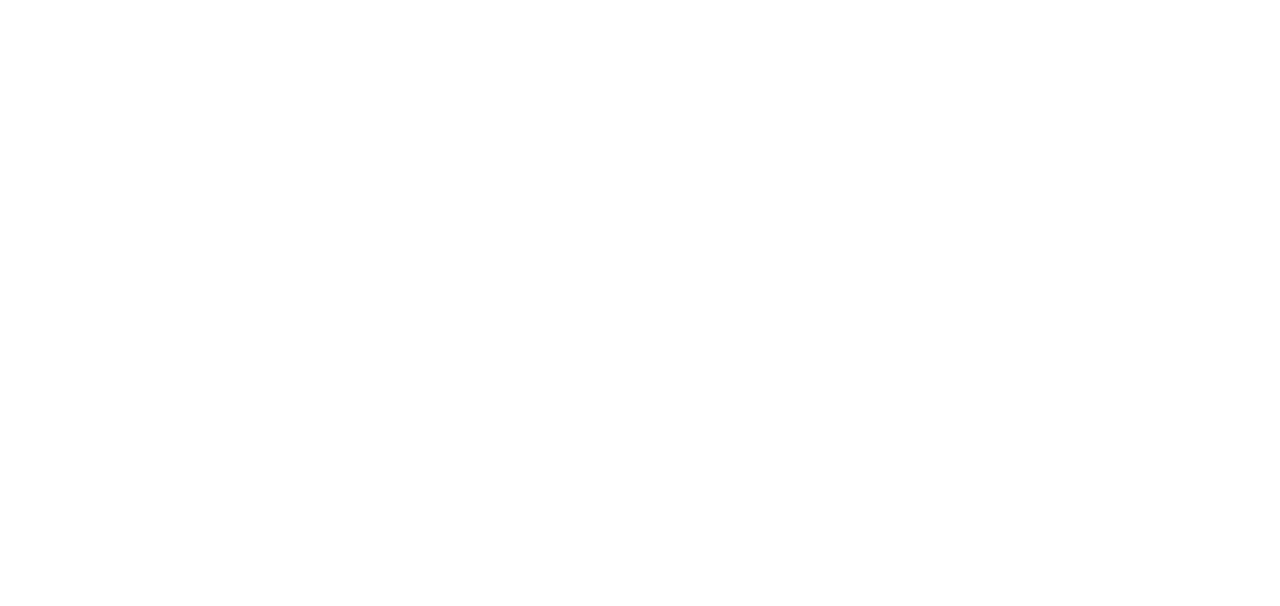
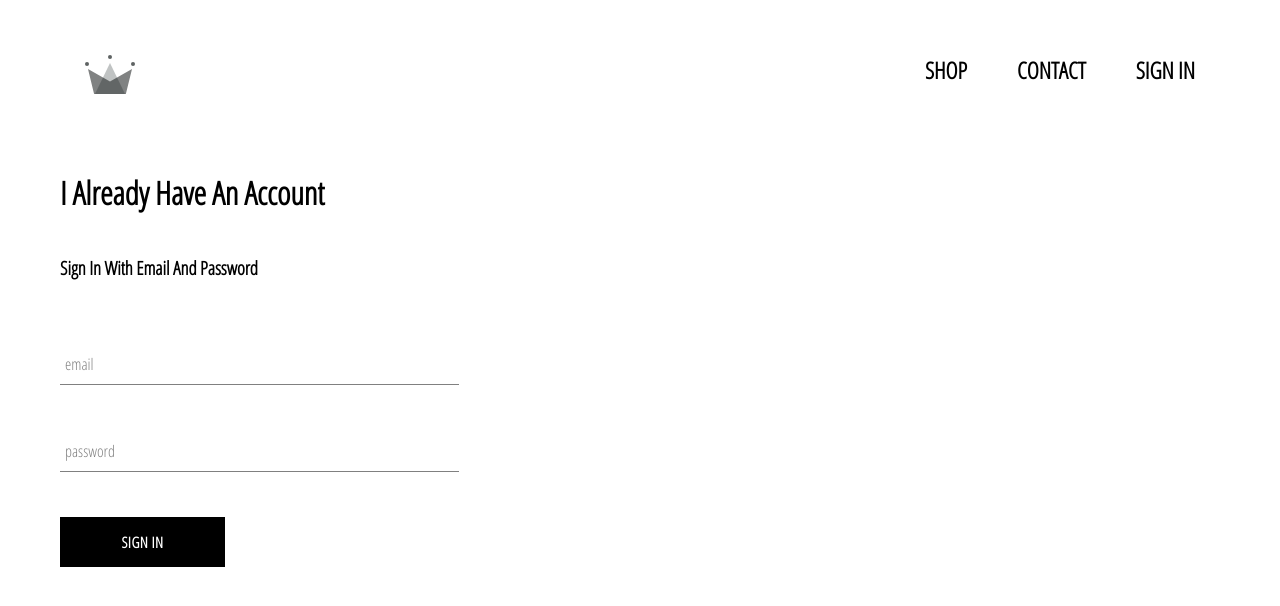
Before and after one commit to Quickdiv311/UdemyReactApp, a React (Create React App) app: page /sign in a window 1280 px wide. Shown: the top 606 px of the page. Built offline with nearby package versions, Linux system fonts and the light colour scheme.

Commit message:
commit 5

```diff
--- a/src/App.css
+++ b/src/App.css
@@ -6,3 +6,8 @@
 body{
     font-family: 'Open Sans Condensed';
 }
+
+a{
+    text-decoration: none;
+    color: black;
+}
--- a/src/App.js
+++ b/src/App.js
@@ -2,14 +2,18 @@
 import React from 'react';
 import Homepage from './pages/homepage/home';
 import ShopPage from './pages/shop-page/shopPage.component';
+import SignPage from './pages/sign-page/sign.component';
+import Header from './components/header/header.component';
 import {Switch, Route} from 'react-router-dom';
 
 function App() {
   return (
    <div className='appname'>
+     <Header/>
      <Switch>
        <Route exact path='/' component={Homepage}/>
        <Route path='/shop' component={ShopPage}/>
+       <Route path='/sign' component={SignPage}/>
      </Switch>
    </div>
   );
--- /dev/null
+++ b/src/components/button/button.component.jsx
@@ -0,0 +1,10 @@
+import React from 'react';
+import './button.styles.scss';
+
+const Button = ({children, ...otherProps}) => (
+    <button className="button" {...otherProps}>
+        {children}
+    </button>
+)
+
+export default Button;
--- /dev/null
+++ b/src/components/button/button.styles.scss
@@ -0,0 +1,22 @@
+.button {
+    min-width: 165px;
+    width: auto;
+    height: 50px;
+    letter-spacing: 0.5px;
+    line-height: 50px;
+    padding: 0 35px 0 35px;
+    font-size: 15px;
+    background-color: black;
+    color: white;
+    text-transform: uppercase;
+    font-family: 'Open Sans Condensed';
+    font-weight: bolder;
+    border: none;
+    cursor: pointer;
+
+    &:hover {
+      background-color: white;
+      color: black;
+      border: 1px solid black;
+    }
+  }
--- /dev/null
+++ b/src/components/form-input/form-input.component.jsx
@@ -0,0 +1,15 @@
+import React from 'react';
+import './form-input.styles.scss';
+
+const FormInput = ({handleChange, label, ...otherProps}) => (
+    <div className="group">
+        <input className="form-input" onChange={handleChange} {...otherProps}/>
+        {
+            label?
+            (<label className={`${otherProps.value.length? 'shrink' : ''} form-input-label`}>{label}</label>)
+            :null
+        }
+    </div>
+)
+
+export default FormInput;
--- /dev/null
+++ b/src/components/form-input/form-input.styles.scss
@@ -0,0 +1,54 @@
+$sub-color: grey;
+$main-color: black;
+
+@mixin shrinkLabel {
+  top: -14px;
+  font-size: 12px;
+  color: $main-color;
+}
+
+.group {
+  position: relative;
+  margin: 45px 0;
+
+  .form-input {
+    background: none;
+    background-color: white;
+    color: $sub-color;
+    font-size: 18px;
+    padding: 10px 10px 10px 5px;
+    display: block;
+    width: 100%;
+    border: none;
+    border-radius: 0;
+    border-bottom: 1px solid $sub-color;
+    margin: 25px 0;
+
+    &:focus {
+      outline: none;
+    }
+
+    &:focus ~ .form-input-label {
+      @include shrinkLabel();
+    }
+  }
+
+  input[type='password'] {
+    letter-spacing: 0.3em;
+  }
+
+  .form-input-label {
+    color: $sub-color;
+    font-size: 16px;
+    font-weight: normal;
+    position: absolute;
+    pointer-events: none;
+    left: 5px;
+    top: 10px;
+    transition: 300ms ease all;
+
+    &.shrink {
+      @include shrinkLabel();
+    }
+  }
+}
--- /dev/null
+++ b/src/components/header/header.component.jsx
@@ -0,0 +1,19 @@
+import React from 'react';
+import {Link} from 'react-router-dom';
+import {ReactComponent as Logo} from '../../assets/crown.svg';
+import './header.styles.scss';
+
+const Header = () => (
+    <div className="header">
+         <Link className="logo-container" to='/'>
+             <Logo className='logo'/>
+         </Link>
+         <div className="options">
+              <Link className="option" to='/shop'>SHOP</Link>
+              <Link to="/" className="option">CONTACT</Link>
+              <Link to="/sign" className="option">SIGN IN</Link>
+         </div>
+    </div>
+)
+
+export default Header;
--- /dev/null
+++ b/src/components/header/header.styles.scss
@@ -0,0 +1,36 @@
+.header
+{
+    width: 100%;
+    height: 70px;
+    display: flex;
+    justify-content: space-between;
+    margin-bottom: 25px;
+
+    .logo-container
+    {
+        padding: 25px;
+        height: 100%;
+        width: 70px;
+    }
+
+    .options
+    {
+        width: 50%;
+        height: 100%;
+        display: flex;
+        justify-content: flex-end;
+        align-items: center;
+
+        .option
+        {
+            padding: 20px 25px 10px;
+
+            font-weight: bold;
+            font-size: 23px;
+
+            &:hover{
+              transform: scale(1.2);
+            }
+        }
+    }
+}
--- /dev/null
+++ b/src/components/sign-in/sign-in.component.jsx
@@ -0,0 +1,49 @@
+import React from 'react'
+import './sign-in.styles.scss';
+import FormInput from '../form-input//form-input.component';
+import Button from '../button/button.component';
+
+class SignIn extends React.Component
+{
+    constructor()
+    {
+        super();
+
+        this.state = {
+            email: '',
+            password: ''
+        }
+    }
+
+    handleSubmit = event => {
+        event.preventDefault();
+
+        this.setState({ email: '', password: ''})
+    }
+
+    handleChange = event => {
+        const {value, name} = event.target;
+
+        this.setState({ [name]: value})
+    }
+
+    render()
+    {
+        const {email,password} = this.state;
+
+        return(
+            <div className="sign-in">
+                <h1>I Already Have An Account</h1>
+                <h3>Sign In With Email And Password</h3>
+
+                <form onSubmit={this.handleSubmit}>
+                    <FormInput type="email" name="email" handelChange={this.handleChange} label="email" value={email} required/>
+                    <FormInput type="password" name="password" handelChange={this.handleChange} label="password" value={password} required/>
+                    <Button type="submit">SIGN IN</Button>
+                </form>
+            </div>
+        )
+    }
+}
+
+export default SignIn;
--- /dev/null
+++ b/src/components/sign-in/sign-in.styles.scss
@@ -0,0 +1,11 @@
+.sign-in
+{
+    width: 30vw;
+    display: flex;
+    flex-direction: column;
+
+    .title
+    {
+        margin: 10px 0;
+    }
+}
--- /dev/null
+++ b/src/pages/sign-page/sign.component.jsx
@@ -0,0 +1,11 @@
+import React from 'react';
+import './sign.styles.scss';
+import SignIn from '../../components/sign-in/sign-in.component';
+
+const SignPage = () => (
+    <div className="sign-page">
+        <SignIn/>
+    </div>
+)
+
+export default SignPage;
--- /dev/null
+++ b/src/pages/sign-page/sign.styles.scss
@@ -0,0 +1,4 @@
+.sign-page
+{
+    margin-top: 50px;
+}
```
Also changed, not shown: src/assets/crown.svg (added), 1 other file (tests, documents, lock files or other folders).
